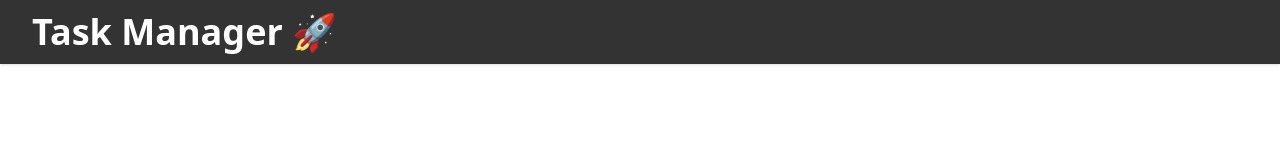
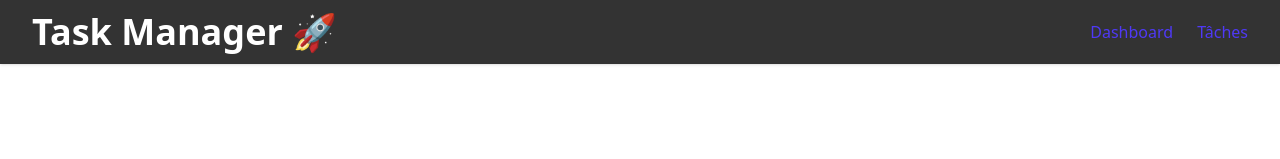
Before and after one commit to ZainaDali/projetWebTodoList, an Angular app: page /login in a window 1280 px wide. Shown: the top 159 px of the page. Built offline with nearby package versions, Linux system fonts and the light colour scheme.

Commit message:
ajout partie bonus"

```diff
--- a/src/app/shared/header/header.html
+++ b/src/app/shared/header/header.html
@@ -4,9 +4,13 @@
     <div class="text-3xl sm:text-4xl font-extrabold text-white">
       Task Manager 🚀
     </div>
-    @if (authService.currentUser()?.role === 'ADMIN') {
-      <a routerLink="/users" class="text-indigo-600 hover:text-indigo-500">Gérer les utilisateurs</a>
-    }
+    <div class="flex items-center gap-6">
+      <a routerLink="/dashboard" class="text-indigo-600 hover:text-indigo-500">Dashboard</a>
+      <a routerLink="/tasks" class="text-indigo-600 hover:text-indigo-500">Tâches</a>
+      @if (authService.currentUser()?.role === 'ADMIN') {
+        <a routerLink="/users" class="text-indigo-600 hover:text-indigo-500">Utilisateurs</a>
+      }
+    </div>
 
     <!-- Right side -->
     @if (authService.currentUser()) {
```
